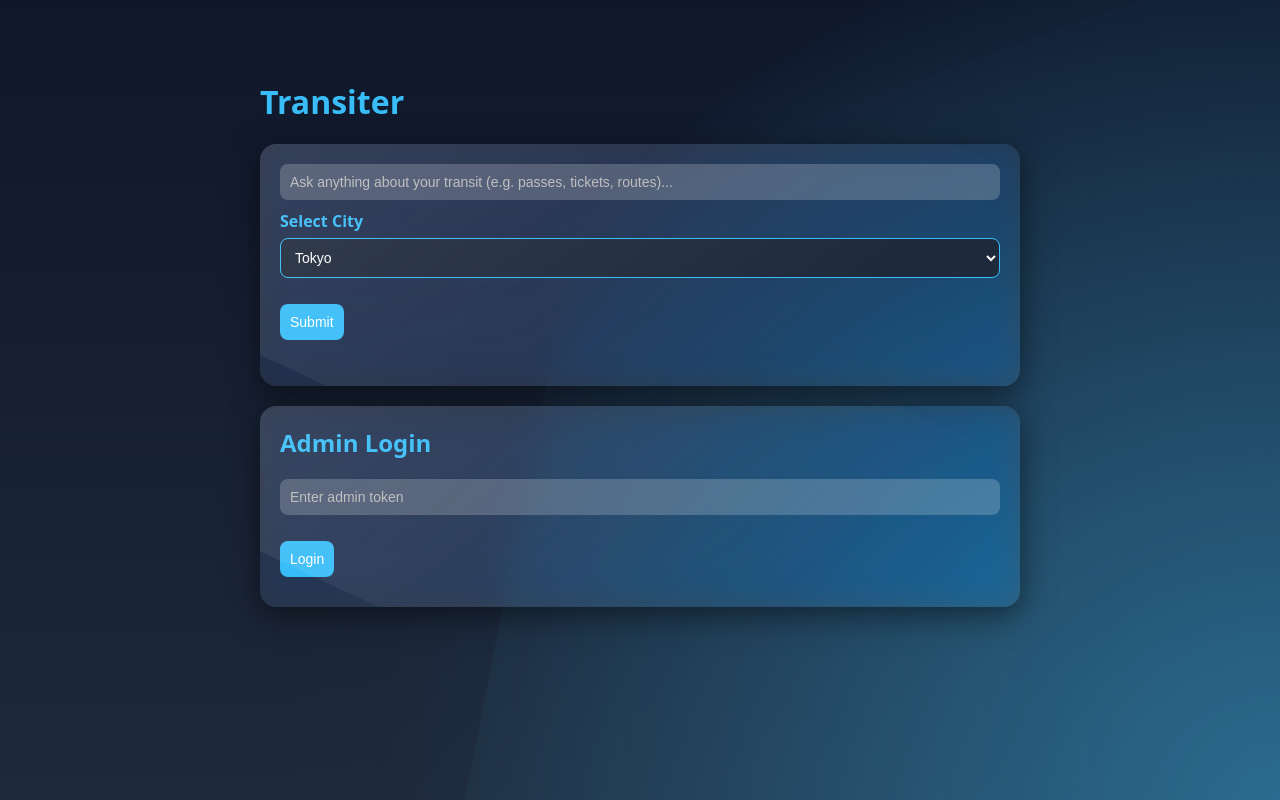
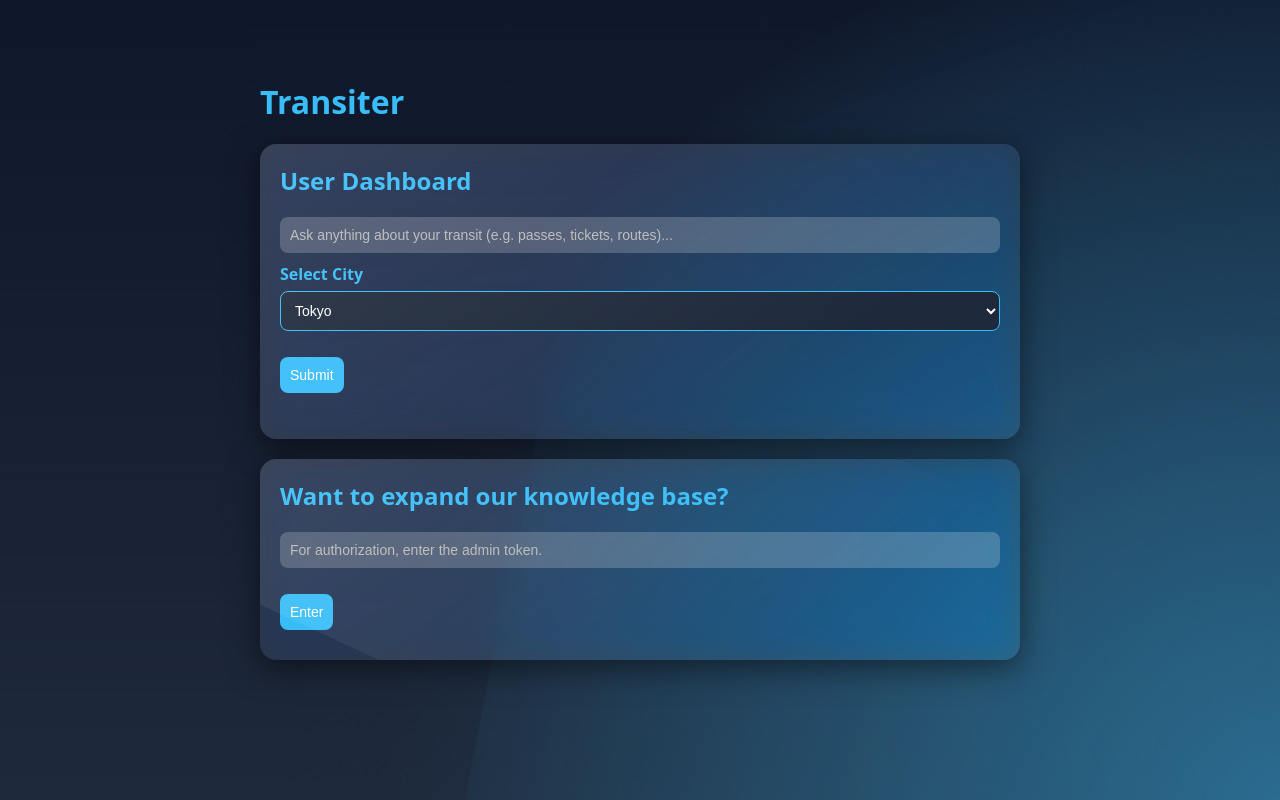
Before and after one commit to Shahzaibahmed779/RAG, a React (Vite) app in the folder Transiter/frontend/: page / in a window 1280 px wide. Built offline with nearby package versions, Linux system fonts and the light colour scheme; no server answers.

Commit message:
Update App.jsx
Fixed the UI

```diff
--- a/Transiter/frontend/src/App.jsx
+++ b/Transiter/frontend/src/App.jsx
@@ -29,6 +29,7 @@ function Chat() {
 
   return (
     <div className="card">
+      <h2>User Dashboard</h2>
       <input
         value={query}
         onChange={(e) => setQuery(e.target.value)}
@@ -169,13 +170,13 @@ export default function App() {
 
         {!isAdmin ? (
           <div className="card">
-            <h2>Admin Login</h2>
+            <h2>Want to expand our knowledge base?</h2>
             <input
               value={adminToken}
               onChange={(e) => setAdminToken(e.target.value)}
-              placeholder="Enter admin token"
+              placeholder="For authorization, enter the admin token."
             />
-            <button onClick={tryLogin}>Login</button>
+            <button onClick={tryLogin}>Enter</button>
           </div>
         ) : (
           <Admin token={adminToken} />
```
